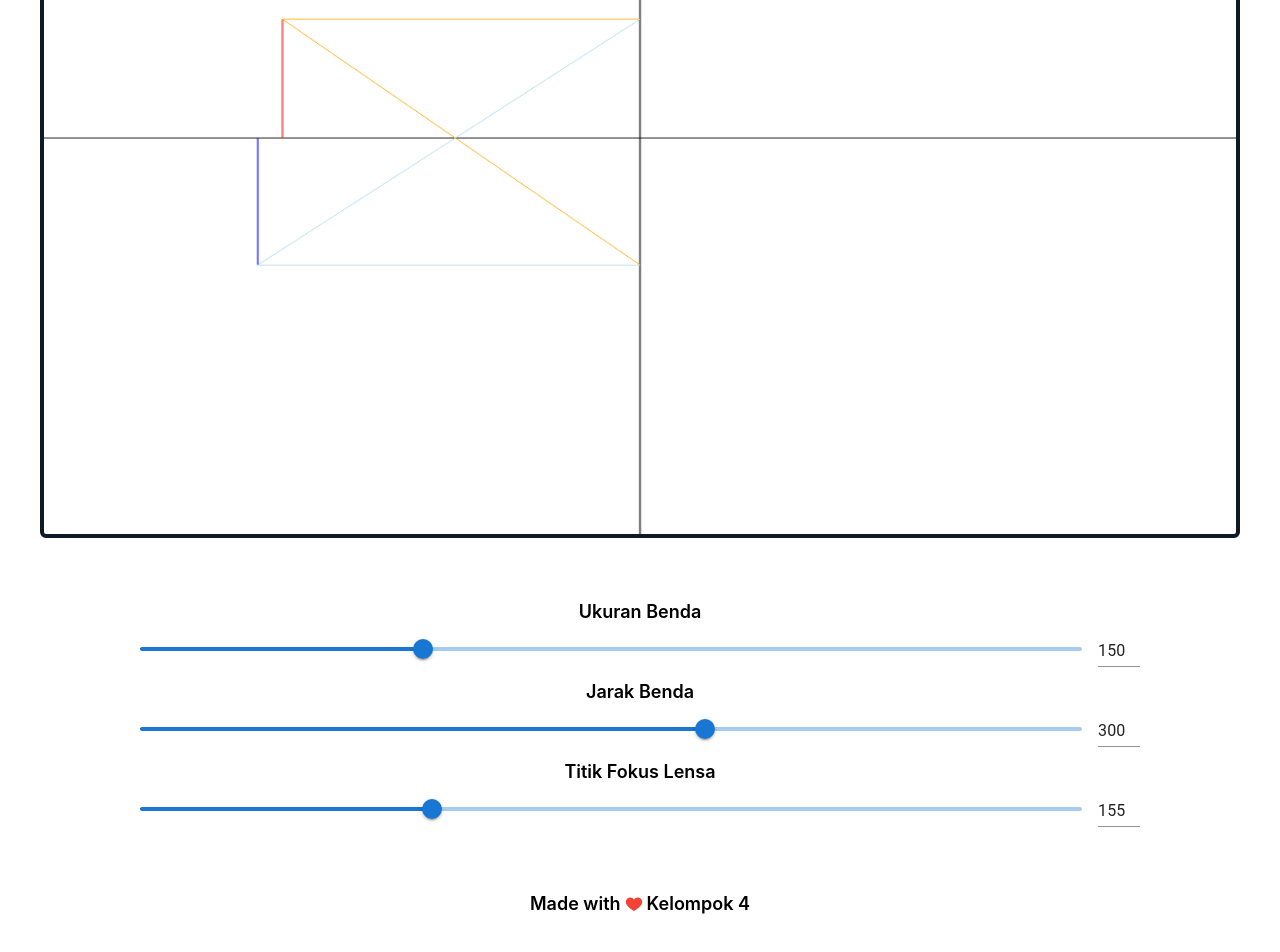
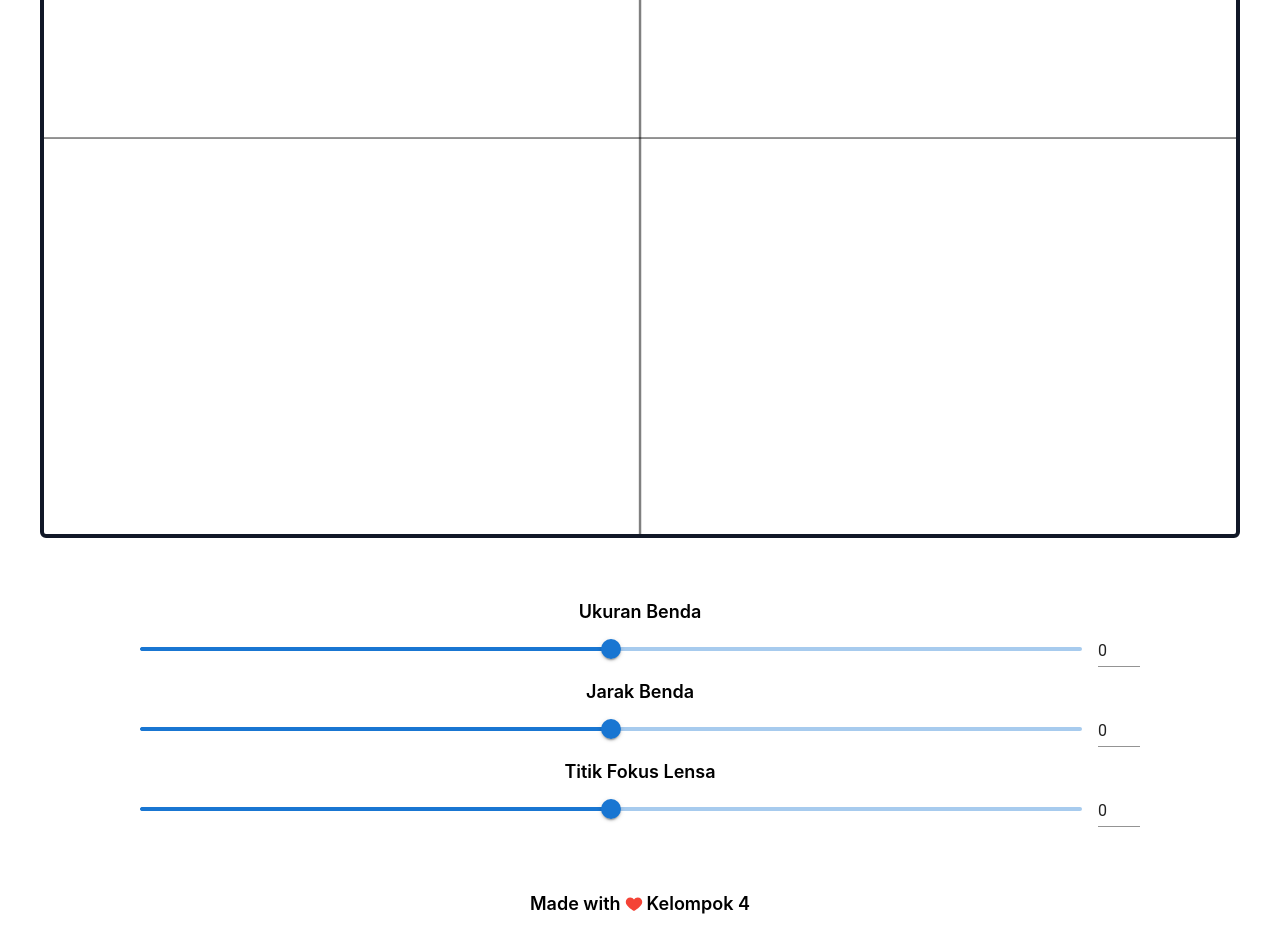
Before and after one commit to not-xygen/Aplikasi-Simulasi-Cermin-Cekung, a React (Create React App) app: page / in a window 1280 px wide. Shown: the part 398-1350 px from the top of the page. Built offline with nearby package versions, Linux system fonts and the light colour scheme.

Commit message:
Update 22/03/22

```diff
--- a/src/App.js
+++ b/src/App.js
@@ -5,9 +5,9 @@ import { FcLike } from "react-icons/fc";
 import React from 'react';
 
 function App() {
-  const [ukuranBenda, setUkuranBenda] = React.useState(150)
-  const [jarakBenda, setJarakBenda] = React.useState(300)
-  const [titikFokus, setTitikFokus] = React.useState(155)
+  const [ukuranBenda, setUkuranBenda] = React.useState(0)
+  const [jarakBenda, setJarakBenda] = React.useState(0)
+  const [titikFokus, setTitikFokus] = React.useState(0)
   return(
     <div>
       <div className="flex m-5 p-5 items-center justify-center">
--- a/src/components/Slider.js
+++ b/src/components/Slider.js
@@ -22,10 +22,10 @@ export default function ContinuousSlider(props) {
   };
 
   const handleBlur = () => {
-    if (value < 0) {
-      setValue(0);
-    } else if (value > 1000) {
-      setValue(1000);
+    if (value < -350) {
+      setValue(-350);
+    } else if (value > 350) {
+      setValue(350);
     }
   };
 
@@ -36,7 +36,8 @@ export default function ContinuousSlider(props) {
           <Slider
             value={typeof value === 'number' ? value : 0}
             onChange={handleSliderChange}
-            max={500}
+            min={-350}
+            max={350}
             aria-labelledby="input-slider"
           />
         </Grid>
@@ -48,8 +49,8 @@ export default function ContinuousSlider(props) {
             onBlur={handleBlur}
             inputProps={{
               step: 1,
-              min: 0,
-              max: 1000,
+              min: -350,
+              max: 350,
               type: 'number',
               'aria-labelledby': 'input-slider',
             }}
```
